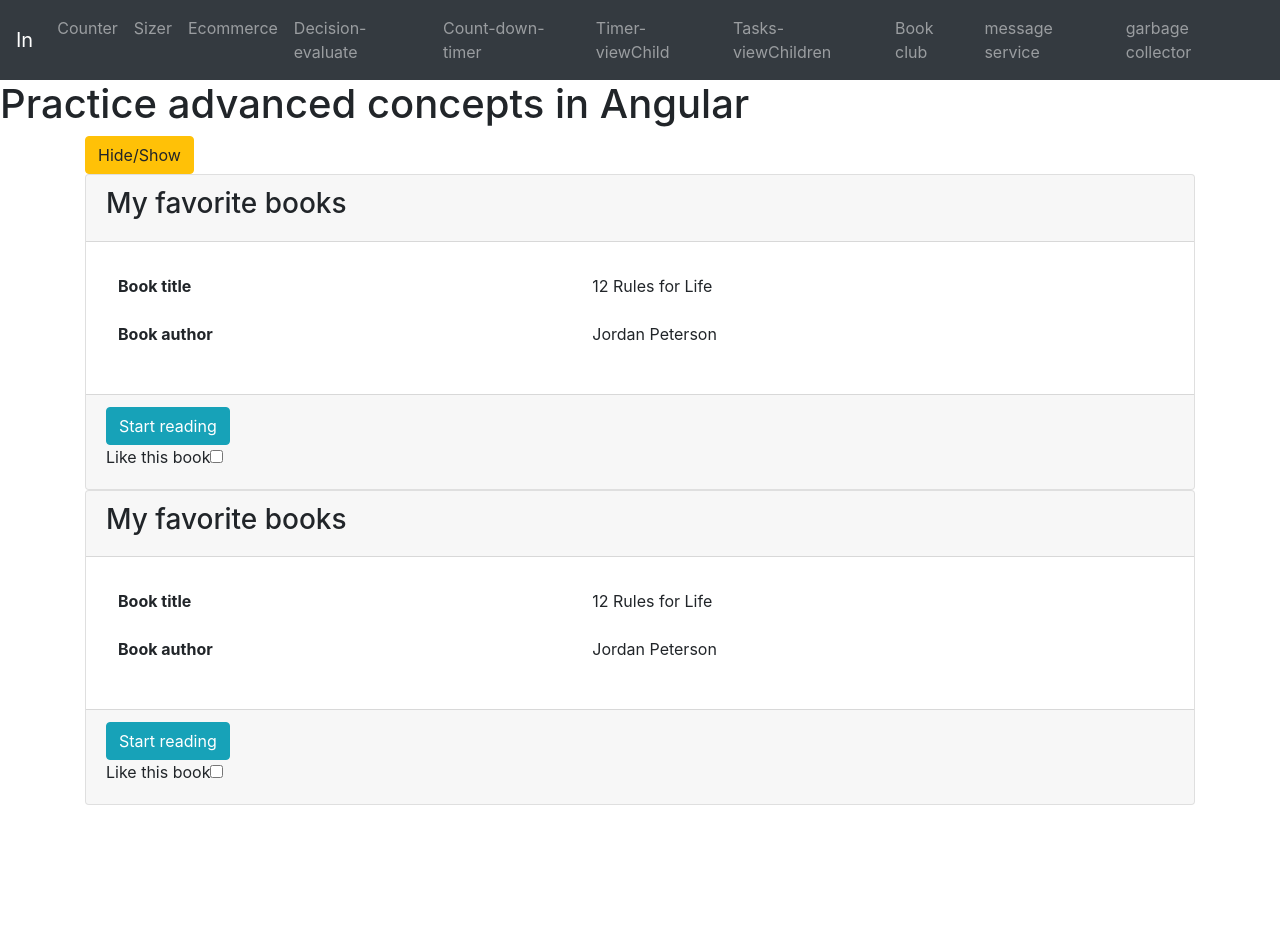
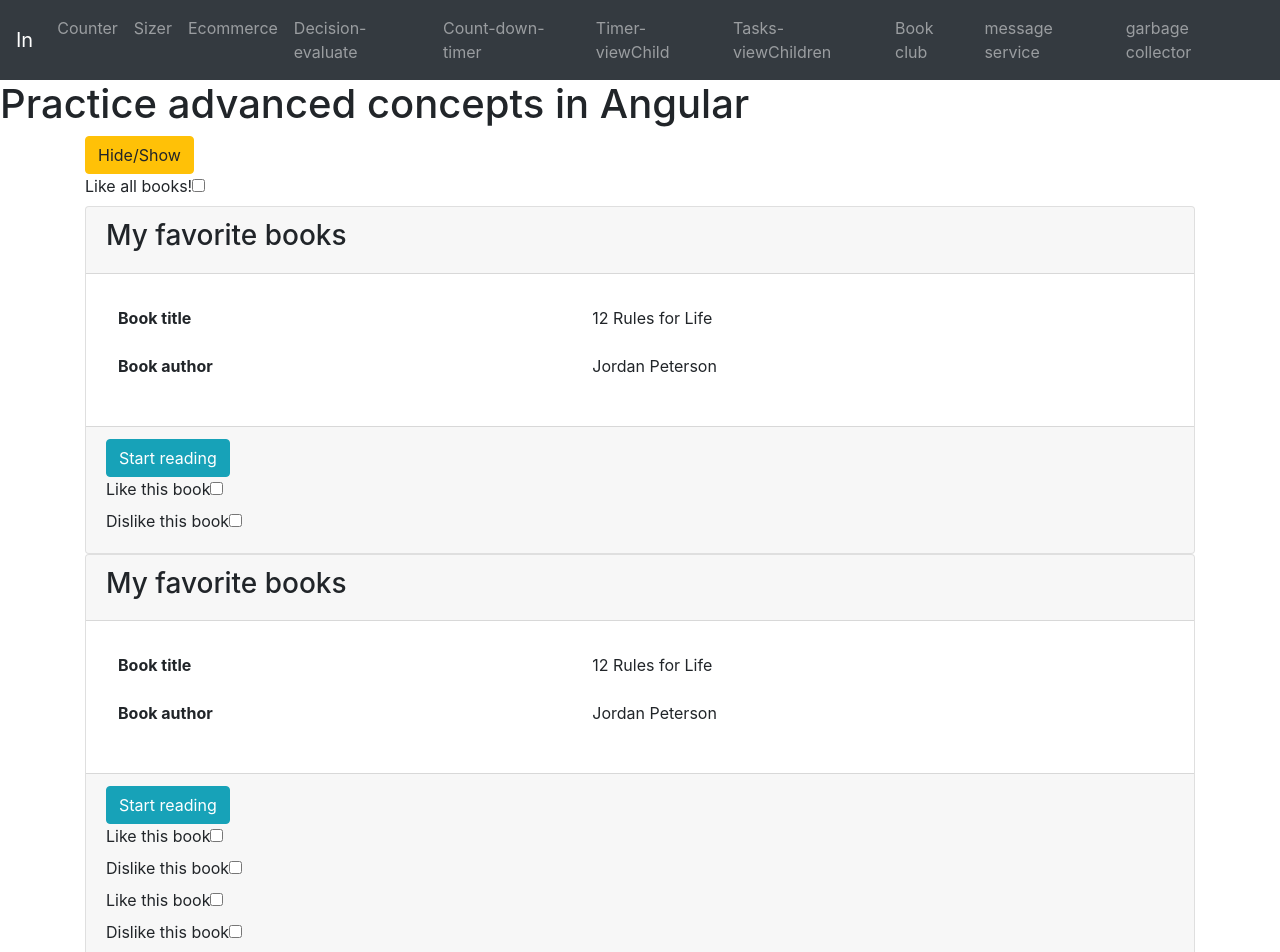
Before and after one commit to ebo-arcadia/angular-advanced-practice, an Angular app: page /reader-books in a window 1280 px wide. Shown: the top 952 px of the page. Before the commit the page ends 805 px from the top, so only its background shows below. Built offline with nearby package versions, Linux system fonts and the light colour scheme.

Commit message:
implement global like button, once cliked by the user, all books are liked

```diff
--- a/src/app/books/books.component.ts
+++ b/src/app/books/books.component.ts
@@ -1,4 +1,5 @@
-import { Component, OnInit } from '@angular/core';
+import { Component, ContentChild, ContentChildren, OnInit, QueryList } from '@angular/core';
+import { LikedComponent } from '../liked/liked.component';
 import { BooksService } from '../service/books.service';
 
 @Component({
@@ -10,4 +11,22 @@ export class BooksComponent implements OnInit {
   constructor(public booksService: BooksService) { }
   ngOnInit(): void {}
 
+  // if only one grand child component instance is passed from the parent component to the child component
+  // @ContentChild("likeBox") likedComponmentInstance: LikedComponent | any = null;
+
+  // isAllLikedChange(yes: boolean) {
+  //   if (yes) { this.likedComponmentInstance.like();}
+  //   else { this.likedComponmentInstance.undolike(); }
+  // }
+
+  // if there are multiple grand child components pare assed to the child component from the parent component
+  @ContentChildren("likeBox") likedCompInstance: QueryList<LikedComponent> | any = null;
+
+  isAllLikedChange(yes: boolean) {
+    let likedCompInstance = this.likedCompInstance.toArray();
+    if (yes) {
+      for (let i = 0; i < likedCompInstance.length; i++) {likedCompInstance[i].like()};}
+    else {
+      for (let i = 0; i < likedCompInstance.length; i++) {likedCompInstance[i].undolike()};}
+  }
 }
--- a/src/app/liked/liked.component.html
+++ b/src/app/liked/liked.component.html
@@ -1,4 +1,8 @@
 <div>
     <label for="checkbox">Like this book</label>
-    <input type="checkbox" value="true" name="isChecked" id="isChecked" [(ngModel)]="isChecked"/>
+    <input type="checkbox" value="true" name="liked" id="liked" [(ngModel)]="liked"/>
 </div>
+<div>
+    <label for="checkbox">Dislike this book</label>
+    <input type="checkbox" value="true" name="disliked" id="disliked" [(ngModel)]="disliked"/>
+</div>
--- a/src/app/liked/liked.component.ts
+++ b/src/app/liked/liked.component.ts
@@ -6,10 +6,10 @@ import { Component, OnInit } from '@angular/core';
   styleUrls: ['./liked.component.css']
 })
 export class LikedComponent implements OnInit {
-  isChecked: boolean =false;
+  liked: boolean = false;
+  disliked: boolean = false;
   constructor() { }
-
-  ngOnInit(): void {
-  }
-
+  ngOnInit(): void {}
+  like() { this.liked = true; }
+  undolike() { this.liked = false; }
 }
--- a/src/app/reader/reader.component.html
+++ b/src/app/reader/reader.component.html
@@ -1,7 +1,19 @@
 <button class="btn btn-warning" (click)="onHideShowDetails($event)">Hide/Show</button>
+<br>
+<label for="isAllLiked">Like all books!</label>
+<input type="checkbox" value="true" name="isAllLiked" id="isAllLiked" [(ngModel)]="isAllLiked" (change)="isAllLikedChange($event)"/>
+<books-reader #books>
+    <liked-checkbox #likeBox></liked-checkbox>
+</books-reader>
+<books-reader #books>
+    <liked-checkbox #likeBox></liked-checkbox>
+    <liked-checkbox #likeBox></liked-checkbox>
+    <liked-checkbox #likeBox></liked-checkbox>
+    <liked-checkbox #likeBox></liked-checkbox>
+</books-reader>
 <books-reader>
     <liked-checkbox></liked-checkbox>
 </books-reader>
 <books-reader>
-    <liked-checkbox></liked-checkbox>
+
 </books-reader>
--- a/src/app/reader/reader.component.ts
+++ b/src/app/reader/reader.component.ts
@@ -1,4 +1,5 @@
-import { Component, OnInit } from '@angular/core';
+import { Component, OnInit, QueryList, ViewChildren } from '@angular/core';
+import { BooksComponent } from '../books/books.component';
 import { BooksService } from '../service/books.service';
 
 @Component({
@@ -9,6 +10,16 @@ import { BooksService } from '../service/books.service';
 export class ReaderComponent implements OnInit {
   constructor(public booksService: BooksService) { }
   ngOnInit(): void {}
+  onHideShowDetails(event: any) {this.booksService.toggleDetails}
 
-  onHideShowDetails(event: any) {this.booksService.toggleDetails}
+  isAllLiked: boolean = false;
+
+  @ViewChildren("books") books: QueryList<BooksComponent> | any = null;
+
+  isAllLikedChange(event: any) {
+    let book = this.books.toArray();
+    for (let i = 0; i < book.length; i ++) {
+      book[i].isAllLikedChange(this.isAllLiked)
+    }
+  }
 }
```
Also changed, not shown: 1 other file (tests, documents, lock files or other folders).
